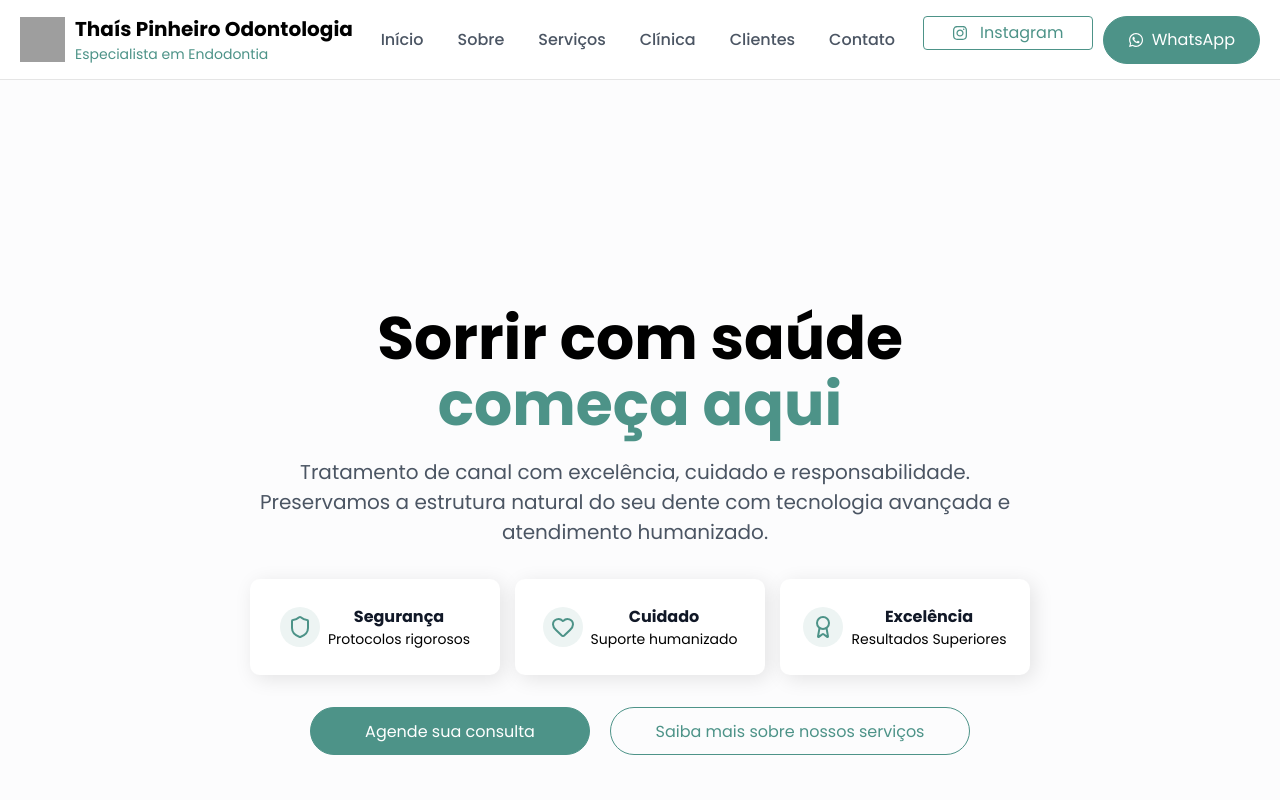
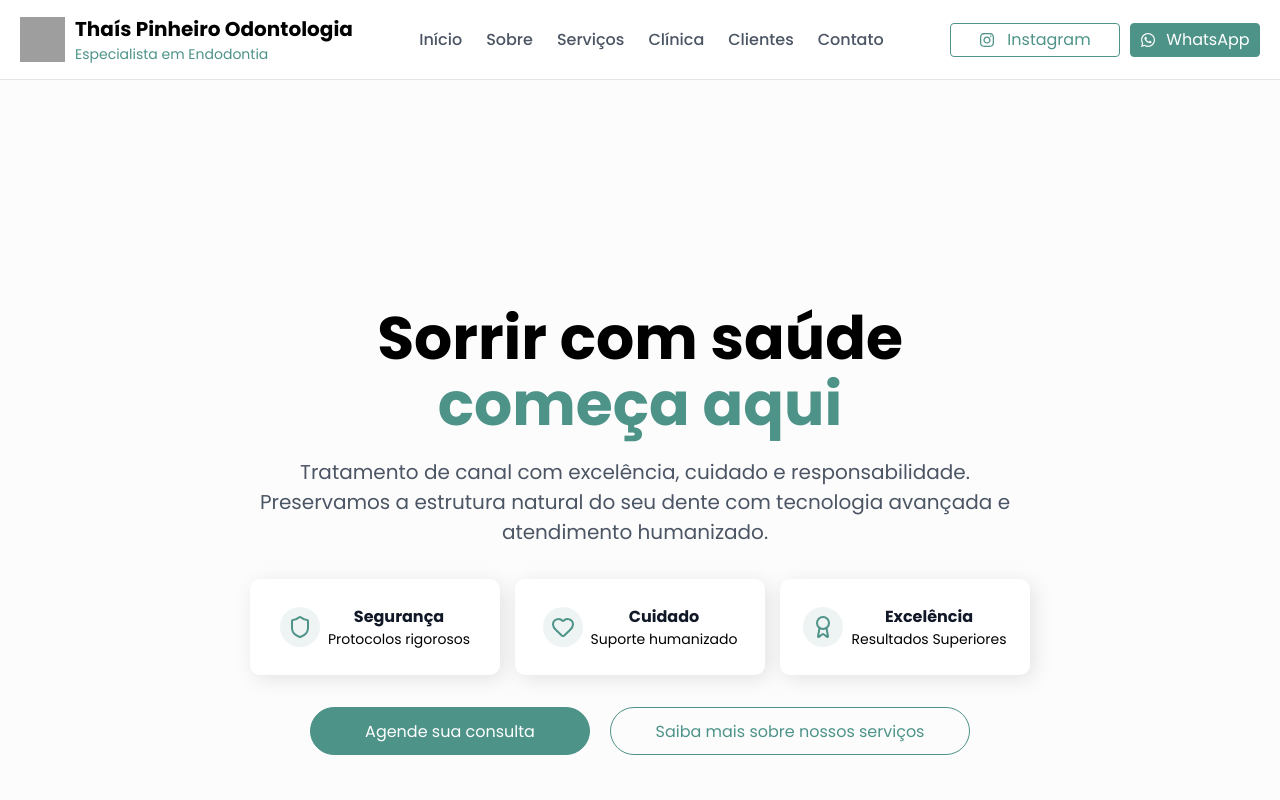
Before and after one commit to KaioVeras/thaisPinheiroOdonto, a React (Vite) app: page / in a window 1280 px wide. Shown: the top 800 px of the page. Built offline with nearby package versions, Linux system fonts and the light colour scheme; grey boxes are pictures that could not be loaded.

Commit message:
feat: textos em ordem sequencial descendente

```diff
--- a/src/components/Header/styles.js
+++ b/src/components/Header/styles.js
@@ -22,7 +22,7 @@ export const Container = styled.header`
     justify-content: space-between;
   }
 
-  @media (max-width: 1150px) {
+  @media (max-width: 1190px) {
     nav {
       display: none;
     }
@@ -74,7 +74,6 @@ export const NavBar = styled.nav`
   ul {
     display: flex;
     list-style: none;
-    gap: 10px;
   }
 
   li a {
--- a/src/components/HeroSection/index.jsx
+++ b/src/components/HeroSection/index.jsx
@@ -54,9 +54,9 @@ function HeroSection({ onScrollSection }) {
                     <SecondaryButton
                         label="Agende sua consulta"
                         link="https://wa.me/556135506324"
-                        $width="280px"
-                        $height="48px"
-                        $radius="30px"
+                        width="280px"
+                        height="48px"
+                        radius="30px"
                     />
 
                     <ButtonServices onClick={() => onScrollSection('services')}>
--- a/src/components/NavBarOpen/styles.js
+++ b/src/components/NavBarOpen/styles.js
@@ -12,7 +12,7 @@ import styled from 'styled-components';
     z-index: 10;
     background-color: #fff;
 
-    @media (min-width: 1150px) {
+    @media (min-width: 1190px) {
         display: none;
     }
 `;
--- a/src/components/SecondaryButton/index.jsx
+++ b/src/components/SecondaryButton/index.jsx
@@ -1,18 +1,9 @@
 import { SecondaryButtonStyle } from "./styles";
 
-function SecondaryButton({ label, link, $width, $height, $radius, ...props }) {
-    const commonProps = { $width, $height, $radius, ...props };
-
-    if (link) {
-        return (
-            <SecondaryButtonStyle as="a" href={link} {...commonProps}>
-                {label}
-            </SecondaryButtonStyle>
-        );
-    }
+function SecondaryButton({ label, width, height, link, radius, fontSize }) {
     return (
-        <SecondaryButtonStyle type="button" {...commonProps}>
-            {label}
+        <SecondaryButtonStyle width={width} height={height} radius={radius} fontSize={fontSize}>
+            <a href={link} target="_blank">{label}</a>
         </SecondaryButtonStyle>
     );
 }
--- a/src/components/SecondaryButton/styles.js
+++ b/src/components/SecondaryButton/styles.js
@@ -1,30 +1,27 @@
 import styled from "styled-components";
 
 export const SecondaryButtonStyle = styled.button`
-  display: inline-flex;
-  align-items: center;
-  justify-content: center;
-  gap: 8px;
-  min-width: 48px;
-  min-height: 48px;
-  padding: 12px 24px;
-
-  /* Use transient props ($) para estilização */
-  width: ${({ $width }) => $width || "auto"};
-  height: ${({ $height }) => $height || "48px"};
-  border-radius: ${({ $radius }) => $radius || "30px"};
-  font-size: ${({ $fontSize }) => $fontSize || "16px"};
-
-  background-color: #4d9388;
-  border: 1px solid #4d9388;
+    height: ${props => props.height};
+    width: ${props => props.width};
+    font-size: ${props => props.fontSize ? props.fontSize : "16px"};
+    background-color: #4D9388;
+    border: 1px solid #4D9388;
+    border-radius: ${props => props.radius ? props.radius : "4px"};
     cursor: pointer;
     transition: all 0.3s;
 
-  color: #fff !important;
+    a {
         text-decoration: none;
+        color: #fff;
+        display: flex;
+        height: 100%;
+        justify-content: center;
+        align-items: center;
+        gap: 10px;
+    }
 
     &:hover {
-    background-color: #5ba49a;
+        background-color: #5BA49A;
     }
 
     @media (max-width: 700px) {
```
Lines whose indentation alone changed are shown as unchanged.
